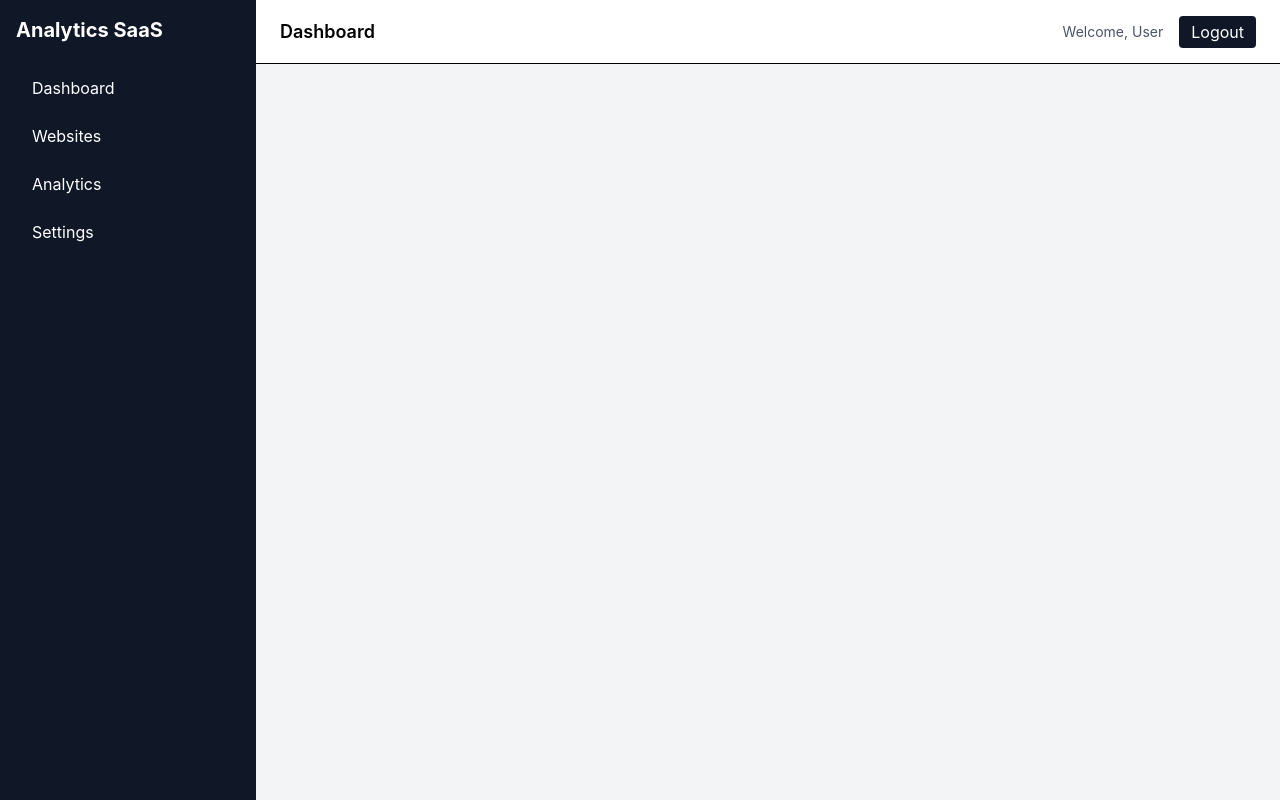
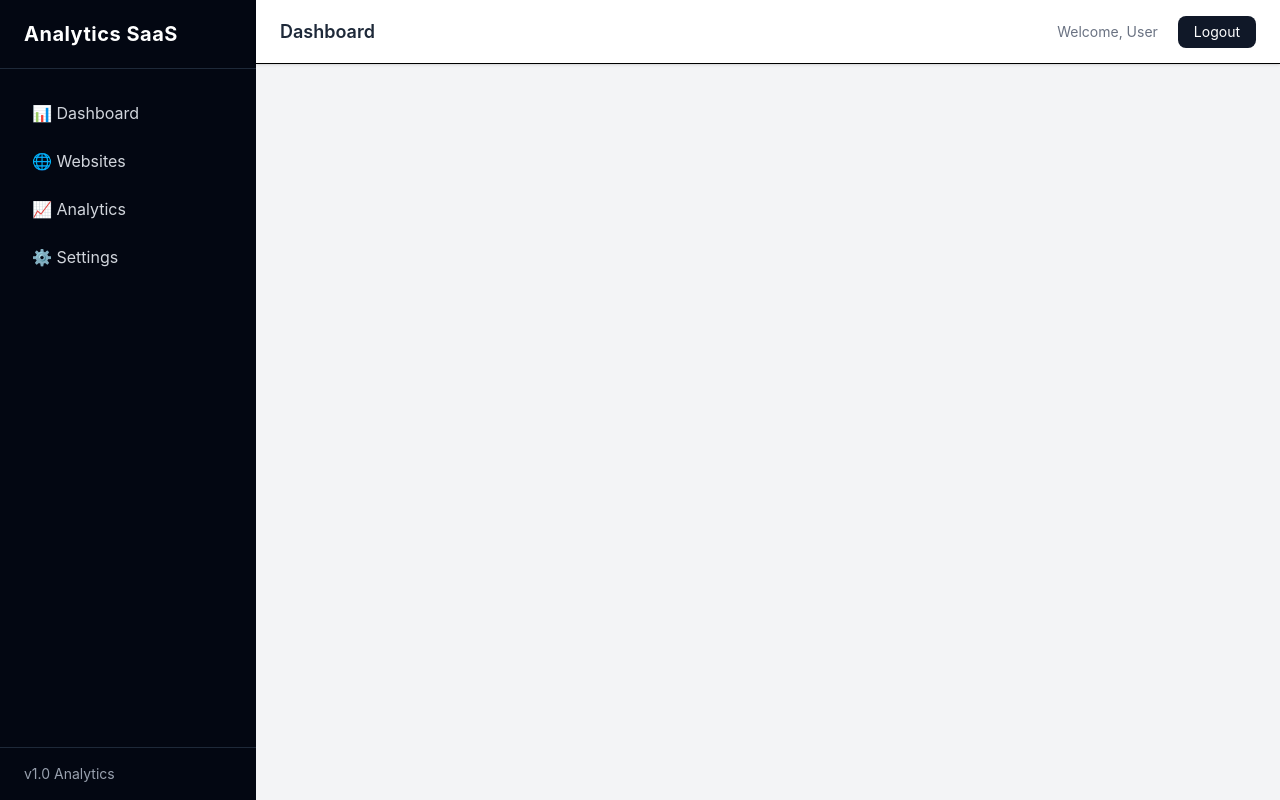
Before and after one commit to vimal2512/analytics-dashboard-client, a React (Vite) app: page / in a window 1280 px wide. Built offline with nearby package versions, Linux system fonts and the light colour scheme.

Commit message:
improve sidebar and header styling with modern SaaS layout and active navigation states

```diff
--- a/src/shared/layouts/DashboardLayout.jsx
+++ b/src/shared/layouts/DashboardLayout.jsx
@@ -3,21 +3,25 @@ import Header from "./Header";
 import { Outlet } from "react-router-dom";
 
 function DashboardLayout() {
-    return(
-        <div className="flex h-screen">
+  return (
 
-            <Sidebar/>
+    <div className="flex h-screen bg-gray-100">
 
-            <div className="flex-1 flex flex-col">
-                <Header/>
+      <Sidebar />
 
-                <main className="flex-1 bg-gray-100 p-6 overflow-y-auto">
-                    <Outlet/>
-                </main>
-            </div>
+      <div className="flex-1 flex flex-col">
 
-        </div>
-    )
+        <Header />
+
+        <main className="flex-1 overflow-y-auto p-8">
+          <Outlet />
+        </main>
+
+      </div>
+
+    </div>
+
+  );
 }
 
 export default DashboardLayout;
--- a/src/shared/layouts/Header.jsx
+++ b/src/shared/layouts/Header.jsx
@@ -1,19 +1,31 @@
 function Header() {
-    return(
-        <div className="h-16 bg-white border-b flex items-center justify-between px-6">
-            <h2 className="text-lg font-semibold">Dashboard</h2>
+  return (
 
-            <div className="flex items-center gap-4">
-                <span className="text-sm text-gray-600">
+    <div className="h-16 bg-white border-b flex items-center justify-between px-6 shadow-sm">
+
+      {/* Page Title */}
+
+      <h2 className="text-lg font-semibold text-gray-800">
+        Dashboard
+      </h2>
+
+      {/* Right Side */}
+
+      <div className="flex items-center gap-5">
+
+        <span className="text-sm text-gray-500">
           Welcome, User
         </span>
 
-                <button className="px-3 py-1 bg-gray-900 text-white rounded">
+        <button className="px-4 py-1.5 bg-gray-900 text-white rounded-lg text-sm hover:bg-black transition">
           Logout
         </button>
+
       </div>
+
     </div>
-    )
+
+  );
 }
 
 export default Header;
--- a/src/shared/layouts/Sidebar.jsx
+++ b/src/shared/layouts/Sidebar.jsx
@@ -1,30 +1,56 @@
 import { NavLink } from "react-router-dom";
 
 function Sidebar() {
-    const linkClass = "block px-4 py-2 rounded hover:bg-gray-700 transition"
-    return(
-        <div className="w-64 bg-gray-900 text-white h-screen p-4">
-           <h1 className="text-xl font-bold mb-6">Analytics SaaS</h1>
 
-           <nav className="space-y-2">
-            <NavLink className={linkClass} to="/dashboard">
-                Dashboard
+  const linkClass = ({ isActive }) =>
+    `flex items-center gap-3 px-4 py-2 rounded-lg transition
+    ${
+      isActive
+        ? "bg-gray-800 text-white"
+        : "text-gray-300 hover:bg-gray-800 hover:text-white"
+    }`;
+
+  return (
+    <div className="w-64 bg-gray-950 text-white h-screen flex flex-col">
+
+      {/* Logo */}
+
+      <div className="px-6 py-5 border-b border-gray-800">
+        <h1 className="text-xl font-bold tracking-wide">
+          Analytics SaaS
+        </h1>
+      </div>
+
+      {/* Navigation */}
+
+      <nav className="flex-1 px-4 py-6 space-y-2">
+
+        <NavLink to="/dashboard" className={linkClass}>
+          📊 Dashboard
         </NavLink>
 
-            <NavLink className={linkClass} to="/websites">
-                Websites
+        <NavLink to="/websites" className={linkClass}>
+          🌐 Websites
         </NavLink>
 
-            <NavLink className={linkClass} to="analytics">
-                Analytics
+        <NavLink to="/analytics" className={linkClass}>
+          📈 Analytics
         </NavLink>
 
-            <NavLink className={linkClass} to="settings">
-                Settings
+        <NavLink to="/settings" className={linkClass}>
+          ⚙️ Settings
         </NavLink>
+
       </nav>
+
+      {/* Footer */}
+
+      <div className="px-6 py-4 border-t border-gray-800 text-sm text-gray-400">
+        v1.0 Analytics
       </div>
-    )
+
+    </div>
+  );
 }
 
 export default Sidebar;
```
Lines whose indentation alone changed are shown as unchanged.
